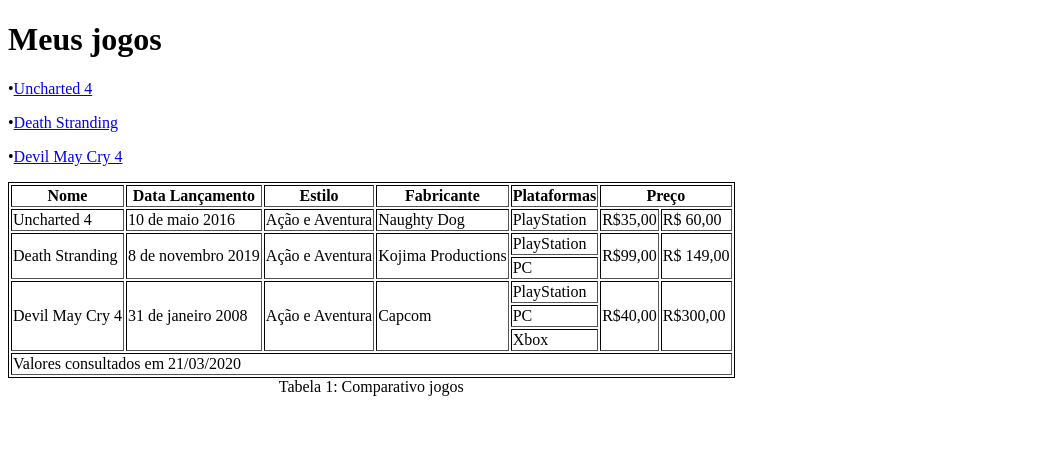
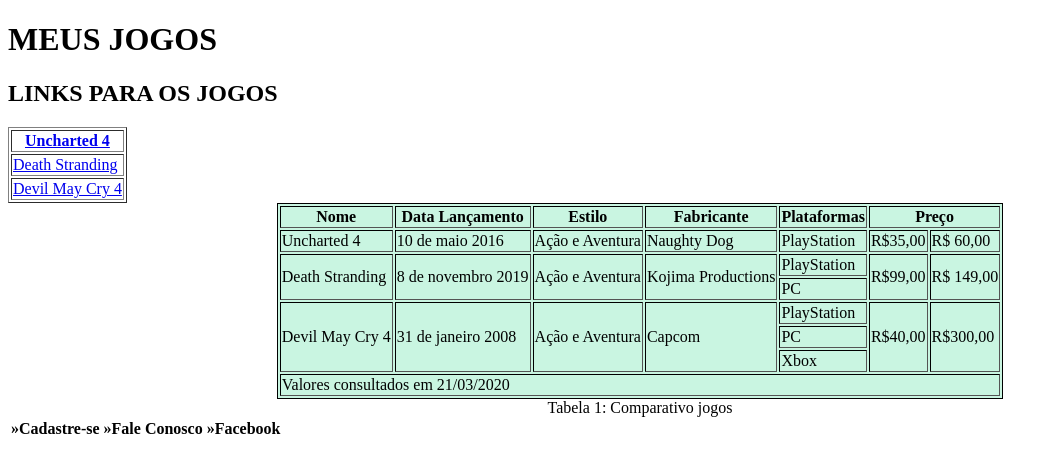
Before and after one commit to karen-25/karen_site, a plain HTML site: page index.html in a window 1280 px wide. Shown: the whole page, without its empty margins (0-1058 px from the left). Drawn offline with Linux system fonts and the light colour scheme.

Commit message:
primeira alteração

```diff
--- a/index.html
+++ b/index.html
@@ -1,22 +1,51 @@
 <!DOCTYPE html>
+<html>
+
 <head>
-<h1><strong>Meus jogos</strong></h1>
+    <link rel="stylesheet" href="geral.css">
+    <header>
+        <h1>MEUS JOGOS</h1>
+    </header>
 </head>
-<body>
-
-   <p> •<a href="uncharted.html" target="_self">Uncharted 4</a> </p>
-   <p> •<a href="DeathStranding.html" target="_self">Death Stranding</a> </p>
-   <p> •<a href="DevilMayCry.html"  target="_self">Devil May Cry 4</a> </p>
-
-   <style >
-    table {
+<style>
+   article table {
+    margin: auto;
+    background-color:  rgb(201, 245, 225);
     caption-side: bottom;
     border: 1px solid black;
     }
 </style>
+<div></div>
+
+<body>
+
+    <nav>
+        <h1>LINKS PARA OS JOGOS</h1>
 
         <table border="1">
-    <caption >Tabela 1: Comparativo jogos</caption>
+            <thead>
+
+                <tr>
+
+                    <th> <a href="Uncharted.html" target="_self">Uncharted 4</a> </th>
+                </tr>
+            </thead>
+            <tbody>
+                <tr>
+                    <td> <a href="DeathStranding.html" target="_self">Death Stranding</a> </td>
+                </tr>
+            </tbody>
+            <tfoot>
+                <tr>
+                    <td> <a href="DevilMayCry.html" target="_self">Devil May Cry 4</a> </td>
+                </tr>
+            </tfoot>
+        </table>
+    </nav>
+
+    <article>
+        <table border="1">
+            <caption>Tabela 1: Comparativo jogos</caption>
             <thead>
                 <tr>
 
@@ -96,8 +125,20 @@
 
         </table>
 
+    </article>
+    <aside></aside>
+    <footer>
+        <table>
+            <thead>
+                <tr>
+                    <th>»Cadastre-se </th>
+                    <th>»Fale Conosco </th>
+                    <th>»Facebook</th>
+                </tr>
+            </thead>
 
+        </table>
+    </footer>
+</body>
 
-
-</body>
 </html>
```
Lines whose indentation alone changed are shown as unchanged.
